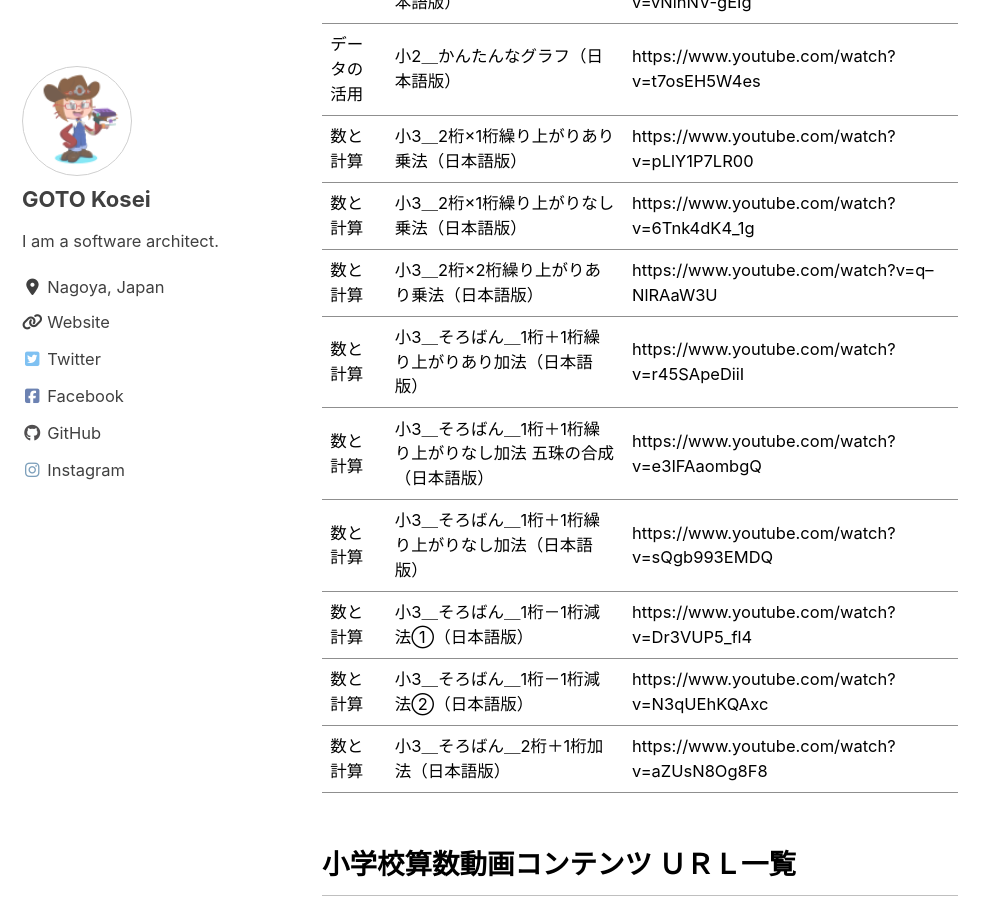
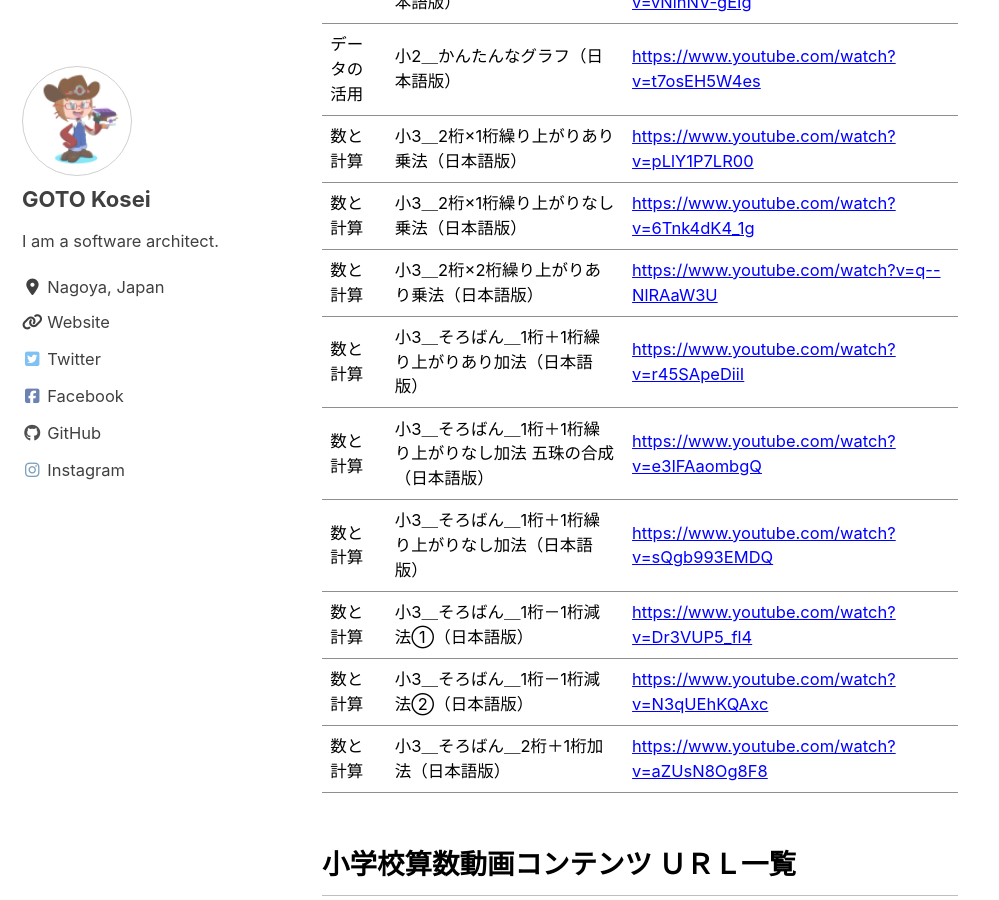
Before and after one commit to gtksi/gtksi.github.io, a Jekyll site: the page built from _posts/2020-05-16-京都教育大学YouTube動画.md, in a window 1280 px wide and 900 px high, scrolled down 2895 px. Shown: the whole window, without its empty margins (0-999 px from the left). Built offline with Jekyll 4.4.1, drawn with Linux system fonts in a browser that asks for light colours; cached includes are drawn as plain includes; nearby versions of some CDN libraries.

Commit message:
fix html link

```diff
--- a/_posts/2020-05-16-京都教育大学YouTube動画.md
+++ b/_posts/2020-05-16-京都教育大学YouTube動画.md
@@ -15,110 +15,110 @@ author_profile: true
 
 |領域|コンテンツ名|URL|
 |--|--|--|
-|数と計算|小1＿10の数の合成（日本語版）|https://www.youtube.com/watch?v=eV_V_eCA4wE|
-|数と計算|小1＿10の数の分解（日本語版）|https://www.youtube.com/watch?v=xXQ1qAG7J5E|
-|数と計算|小1＿数の合成（日本語訳） |https://www.youtube.com/watch?v=rkFefg1uhlI|
-|数と計算|小1＿数の数え方（日本語版）|https://www.youtube.com/watch?v=rJpYwe57YAM|
-|測定|小1＿時計＿長針と短針について（日本語版） |https://www.youtube.com/watch?v=zJIfqCsXyL8|
-|測定|小1＿時計はどれでしょう（日本語版）|https://www.youtube.com/watch?v=5aRiw4K19ww|
-|測定|小1＿時刻と時間＿定義（日本語版） |https://www.youtube.com/watch?v=UivsWlTORkA|
-|測定|小1＿長針と短針＿定義（日本語版） |https://www.youtube.com/watch?v=33ajklL57_Q|
-|数と計算|小2＿100より大きい数＿お金のはらいかた（日本語版）|https://www.youtube.com/watch?v=nVCZnuFrXVg|
-|数と計算|小2＿100より大きい数＿お金の計算のしかた（日本語版）|https://www.youtube.com/watch?v=hHqeB0wbYJw|
-|数と計算|小2＿1桁＋1桁繰り上がり1回加法（日本語版）|https://www.youtube.com/watch?v=rQgM8q5rh1I|
-|数と計算|小2＿1桁＋1桁繰り上がりなし加法（日本語版）|https://www.youtube.com/watch?v=b3zhvYhK76E|
-|数と計算|小2＿1桁×1桁繰り上がりあり乗法（日本語版）|https://www.youtube.com/watch?v=LMcV7AOZSCw|
-|数と計算|小2＿1桁×1桁繰り上がりなし乗法（日本語版）|https://www.youtube.com/watch?v=rSe3FuK4lV4|
-|数と計算|小2＿1桁－1桁繰り下がりなし減法（日本語版）|https://www.youtube.com/watch?v=x_jnU8gbBXY|
-|数と計算|小2＿2桁＋1桁繰り上がり1回加法（日本語版）|https://www.youtube.com/watch?v=YaXBPm34TCo|
-|数と計算|小2＿2桁＋1桁繰り上がり2回加法（日本語版）|https://www.youtube.com/watch?v=mGL7VIyFWTc|
-|数と計算|小2＿2桁＋1桁繰り上がりなし加法（日本語版）|https://www.youtube.com/watch?v=bn5gf2u3vNM|
-|数と計算|小2＿2桁－１桁繰り下がり1回減法（日本語版）|https://www.youtube.com/watch?v=VnU_gIe8dQY|
-|数と計算|小2＿2桁－１桁繰り下がりなし減法（日本語版）|https://www.youtube.com/watch?v=vJHvc_3VvtY|
-|数と計算|小2＿3桁＋2桁繰り上がり1回加法（日本語版）|https://www.youtube.com/watch?v=s2huzK91kgI|
-|数と計算|小2＿3桁＋2桁繰り上がり2回加法（日本語版）|https://www.youtube.com/watch?v=aWzAjvuF-9k|
-|数と計算|小2＿3桁＋2桁繰り上がりなし加法（日本語版）|https://www.youtube.com/watch?v=wsi1V-BsWwQ|
+|数と計算|小1＿10の数の合成（日本語版）|<https://www.youtube.com/watch?v=eV_V_eCA4wE>|
+|数と計算|小1＿10の数の分解（日本語版）|<https://www.youtube.com/watch?v=xXQ1qAG7J5E>|
+|数と計算|小1＿数の合成（日本語訳） |<https://www.youtube.com/watch?v=rkFefg1uhlI>|
+|数と計算|小1＿数の数え方（日本語版）|<https://www.youtube.com/watch?v=rJpYwe57YAM>|
+|測定|小1＿時計＿長針と短針について（日本語版） |<https://www.youtube.com/watch?v=zJIfqCsXyL8>|
+|測定|小1＿時計はどれでしょう（日本語版）|<https://www.youtube.com/watch?v=5aRiw4K19ww>|
+|測定|小1＿時刻と時間＿定義（日本語版） |<https://www.youtube.com/watch?v=UivsWlTORkA>|
+|測定|小1＿長針と短針＿定義（日本語版） |<https://www.youtube.com/watch?v=33ajklL57_Q>|
+|数と計算|小2＿100より大きい数＿お金のはらいかた（日本語版）|<https://www.youtube.com/watch?v=nVCZnuFrXVg>|
+|数と計算|小2＿100より大きい数＿お金の計算のしかた（日本語版）|<https://www.youtube.com/watch?v=hHqeB0wbYJw>|
+|数と計算|小2＿1桁＋1桁繰り上がり1回加法（日本語版）|<https://www.youtube.com/watch?v=rQgM8q5rh1I>|
+|数と計算|小2＿1桁＋1桁繰り上がりなし加法（日本語版）|<https://www.youtube.com/watch?v=b3zhvYhK76E>|
+|数と計算|小2＿1桁×1桁繰り上がりあり乗法（日本語版）|<https://www.youtube.com/watch?v=LMcV7AOZSCw>|
+|数と計算|小2＿1桁×1桁繰り上がりなし乗法（日本語版）|<https://www.youtube.com/watch?v=rSe3FuK4lV4>|
+|数と計算|小2＿1桁－1桁繰り下がりなし減法（日本語版）|<https://www.youtube.com/watch?v=x_jnU8gbBXY>|
+|数と計算|小2＿2桁＋1桁繰り上がり1回加法（日本語版）|<https://www.youtube.com/watch?v=YaXBPm34TCo>|
+|数と計算|小2＿2桁＋1桁繰り上がり2回加法（日本語版）|<https://www.youtube.com/watch?v=mGL7VIyFWTc>|
+|数と計算|小2＿2桁＋1桁繰り上がりなし加法（日本語版）|<https://www.youtube.com/watch?v=bn5gf2u3vNM>|
+|数と計算|小2＿2桁－１桁繰り下がり1回減法（日本語版）|<https://www.youtube.com/watch?v=VnU_gIe8dQY>|
+|数と計算|小2＿2桁－１桁繰り下がりなし減法（日本語版）|<https://www.youtube.com/watch?v=vJHvc_3VvtY>|
+|数と計算|小2＿3桁＋2桁繰り上がり1回加法（日本語版）|<https://www.youtube.com/watch?v=s2huzK91kgI>|
+|数と計算|小2＿3桁＋2桁繰り上がり2回加法（日本語版）|<https://www.youtube.com/watch?v=aWzAjvuF-9k>|
+|数と計算|小2＿3桁＋2桁繰り上がりなし加法（日本語版）|<https://www.youtube.com/watch?v=wsi1V-BsWwQ>|
 
 ## 小学校算数動画コンテンツ ＵＲＬ一覧
 
 |領域|コンテンツ名|URL|
 |--|--|--|
-|数と計算|小2＿3桁＋3桁繰り上がり1回加法（日本語版）|https://www.youtube.com/watch?v=tEHQ0JHHz_k|
-|数と計算|小2＿3桁＋3桁繰り上がりなし加法（日本語版）|https://www.youtube.com/watch?v=rejExGu-D6c|
-|数と計算|小2＿3桁－2桁繰り下がり1回減法①（日本語版）|https://www.youtube.com/watch?v=K-UP8HVYTBo|
-|数と計算|小2＿3桁－2桁繰り下がり1回減法②（日本語版）|https://www.youtube.com/watch?v=y9_43u97JjI|
-|数と計算|小2＿3桁－2桁繰り下がり2回減法（日本語版）|https://www.youtube.com/watch?v=6l6EreShO2s|
-|数と計算|小2＿3桁－2桁繰り下がりなし減法（日本語版）|https://www.youtube.com/watch?v=bGvK4rmPe4o|
-|数と計算|小2＿たすのかなひくのかな（日本語版）|https://www.youtube.com/watch?v=OADs4orPVeM|
-|数と計算|小2＿乗法＿乗法の文章問題の解き方①（日本語版） |https://www.youtube.com/watch?v=TB3aHhVqdt8|
-|数と計算|小2＿乗法＿乗法の文章問題の解き方②（日本語版） |https://www.youtube.com/watch?v=62avd0wQ100|
-|数と計算|小2＿乗法の式の立て方（日本語版） |https://www.youtube.com/watch?v=JfVR7Bbwzeo|
-|図形|小2＿三角形と四角形を見分けよう（日本語版）|https://www.youtube.com/watch?v=rGS0wSZIk2I|
-|測定|小2＿かさの単位（日本語版）|https://www.youtube.com/watch?v=AihPMqc_nro|
-|測定|小2＿時間の単位と関係（日本語版） |https://www.youtube.com/watch?v=vNlnNV-gEIg|
-|データの活用|小2＿かんたんなグラフ（日本語版）|https://www.youtube.com/watch?v=t7osEH5W4es|
-|数と計算|小3＿2桁×1桁繰り上がりあり乗法（日本語版）|https://www.youtube.com/watch?v=pLlY1P7LR00|
-|数と計算|小3＿2桁×1桁繰り上がりなし乗法（日本語版）|https://www.youtube.com/watch?v=6Tnk4dK4_1g|
-|数と計算|小3＿2桁×2桁繰り上がりあり乗法（日本語版）|https://www.youtube.com/watch?v=q--NlRAaW3U|
-|数と計算|小3＿そろばん＿1桁＋1桁繰り上がりあり加法（日本語版）|https://www.youtube.com/watch?v=r45SApeDiiI|
-|数と計算|小3＿そろばん＿1桁＋1桁繰り上がりなし加法 五珠の合成（日本語版）|https://www.youtube.com/watch?v=e3IFAaombgQ|
-|数と計算|小3＿そろばん＿1桁＋1桁繰り上がりなし加法（日本語版）|https://www.youtube.com/watch?v=sQgb993EMDQ|
-|数と計算|小3＿そろばん＿1桁－1桁減法①（日本語版）|https://www.youtube.com/watch?v=Dr3VUP5_fl4|
-|数と計算|小3＿そろばん＿1桁－1桁減法②（日本語版）|https://www.youtube.com/watch?v=N3qUEhKQAxc|
-|数と計算|小3＿そろばん＿2桁＋1桁加法（日本語版）|https://www.youtube.com/watch?v=aZUsN8Og8F8|
+|数と計算|小2＿3桁＋3桁繰り上がり1回加法（日本語版）|<https://www.youtube.com/watch?v=tEHQ0JHHz_k>|
+|数と計算|小2＿3桁＋3桁繰り上がりなし加法（日本語版）|<https://www.youtube.com/watch?v=rejExGu-D6c>|
+|数と計算|小2＿3桁－2桁繰り下がり1回減法①（日本語版）|<https://www.youtube.com/watch?v=K-UP8HVYTBo>|
+|数と計算|小2＿3桁－2桁繰り下がり1回減法②（日本語版）|<https://www.youtube.com/watch?v=y9_43u97JjI>|
+|数と計算|小2＿3桁－2桁繰り下がり2回減法（日本語版）|<https://www.youtube.com/watch?v=6l6EreShO2s>|
+|数と計算|小2＿3桁－2桁繰り下がりなし減法（日本語版）|<https://www.youtube.com/watch?v=bGvK4rmPe4o>|
+|数と計算|小2＿たすのかなひくのかな（日本語版）|<https://www.youtube.com/watch?v=OADs4orPVeM>|
+|数と計算|小2＿乗法＿乗法の文章問題の解き方①（日本語版） |<https://www.youtube.com/watch?v=TB3aHhVqdt8>|
+|数と計算|小2＿乗法＿乗法の文章問題の解き方②（日本語版） |<https://www.youtube.com/watch?v=62avd0wQ100>|
+|数と計算|小2＿乗法の式の立て方（日本語版） |<https://www.youtube.com/watch?v=JfVR7Bbwzeo>|
+|図形|小2＿三角形と四角形を見分けよう（日本語版）|<https://www.youtube.com/watch?v=rGS0wSZIk2I>|
+|測定|小2＿かさの単位（日本語版）|<https://www.youtube.com/watch?v=AihPMqc_nro>|
+|測定|小2＿時間の単位と関係（日本語版） |<https://www.youtube.com/watch?v=vNlnNV-gEIg>|
+|データの活用|小2＿かんたんなグラフ（日本語版）|<https://www.youtube.com/watch?v=t7osEH5W4es>|
+|数と計算|小3＿2桁×1桁繰り上がりあり乗法（日本語版）|<https://www.youtube.com/watch?v=pLlY1P7LR00>|
+|数と計算|小3＿2桁×1桁繰り上がりなし乗法（日本語版）|<https://www.youtube.com/watch?v=6Tnk4dK4_1g>|
+|数と計算|小3＿2桁×2桁繰り上がりあり乗法（日本語版）|<https://www.youtube.com/watch?v=q--NlRAaW3U>|
+|数と計算|小3＿そろばん＿1桁＋1桁繰り上がりあり加法（日本語版）|<https://www.youtube.com/watch?v=r45SApeDiiI>|
+|数と計算|小3＿そろばん＿1桁＋1桁繰り上がりなし加法 五珠の合成（日本語版）|<https://www.youtube.com/watch?v=e3IFAaombgQ>|
+|数と計算|小3＿そろばん＿1桁＋1桁繰り上がりなし加法（日本語版）|<https://www.youtube.com/watch?v=sQgb993EMDQ>|
+|数と計算|小3＿そろばん＿1桁－1桁減法①（日本語版）|<https://www.youtube.com/watch?v=Dr3VUP5_fl4>|
+|数と計算|小3＿そろばん＿1桁－1桁減法②（日本語版）|<https://www.youtube.com/watch?v=N3qUEhKQAxc>|
+|数と計算|小3＿そろばん＿2桁＋1桁加法（日本語版）|<https://www.youtube.com/watch?v=aZUsN8Og8F8>|
 
 ## 小学校算数動画コンテンツ ＵＲＬ一覧
 
 |領域|コンテンツ名|URL|
 |--|--|--|
-|数と計算|小3＿そろばん＿2桁＋2桁加法（日本語版）|https://www.youtube.com/watch?v=1Dx-7a2N4B0|
-|数と計算|小3＿そろばん＿2桁－1桁繰り下がりあり減法（日本語版）|https://www.youtube.com/watch?v=iK4u75K_puM|
-|数と計算|小3＿そろばん＿2桁－1桁繰り下がりあり減法＿数字変更（日本語版）|https://www.youtube.com/watch?v=GEjEPxP0_14|
-|数と計算|小3＿そろばん＿2桁－2桁減法（日本語版）|https://www.youtube.com/watch?v=Ghcull7qbIs|
-|数と計算|小3＿そろばん＿基本（日本語版）|https://www.youtube.com/watch?v=YCSE-YoCK8U|
-|数と計算|小3＿そろばん＿数の置き方①（日本語版）|https://www.youtube.com/watch?v=mHFK737M6gc|
-|数と計算|小3＿そろばん＿数の置き方②（日本語版）|https://www.youtube.com/watch?v=tulhECVWfOg|
-|数と計算|小3＿わり算の計算 等分除（日本語版） |https://www.youtube.com/watch?v=bcRbpy_o45I|
-|数と計算|小3＿わり算の計算 包含除（日本語版） |https://www.youtube.com/watch?v=lFkKFbqEOyc|
-|数と計算|小3＿小数1位＋小数1位繰り上がり1回加法（日本語版）|https://www.youtube.com/watch?v=dOsvDjwExGI|
-|数と計算|小3＿小数1位＋整数加法（日本語版）|https://www.youtube.com/watch?v=Tw6VDILYyvs|
-|数と計算|小3＿小数1位－小数1位減法（日本語版）|https://www.youtube.com/watch?v=yuT32eOQEy4|
-|数と計算|小3＿小数1位－小数2位減法（日本語版）|https://www.youtube.com/watch?v=GgLVrk6YOw0|
-|数と計算|小3＿小数1位－整数減法（日本語版）|https://www.youtube.com/watch?v=crRSHFk_KzA|
-|数と計算|小3＿小数2位－小数1位減法（日本語版）|https://www.youtube.com/watch?v=XVm6fkfcUQQ|
-|数と計算|小3＿小数第一位の加法（日本語版） |https://www.youtube.com/watch?v=oCTBnGlAAHo|
-|数と計算|小3＿整数＋小数1位加法（日本語版）|https://www.youtube.com/watch?v=Su6yG_eydtU|
-|数と計算|小3＿整数－小数1位減法（日本語版）|https://www.youtube.com/watch?v=ZRA5QABLUMM|
-|数と計算|小3＿分数のたし算＿同分母の計算（日本語版）|https://www.youtube.com/watch?v=ZYorNY2Xdag|
-|数と計算|小3＿分数のひき算＿同分母の計算（日本語版） |https://www.youtube.com/watch?v=C_YPqPdcFOY|
-|数と計算|小3＿分数の意味表し方（日本語版）|https://www.youtube.com/watch?v=hOEZp-3wZ8I|
-|数と計算|小3＿分数の考え方（日本語版）|https://www.youtube.com/watch?v=zvlpKzSnihw|
-|図形|小3＿円＿円のかき方（日本語版）|https://www.youtube.com/watch?v=WVD9-7b9FgI|
+|数と計算|小3＿そろばん＿2桁＋2桁加法（日本語版）|<https://www.youtube.com/watch?v=1Dx-7a2N4B0>|
+|数と計算|小3＿そろばん＿2桁－1桁繰り下がりあり減法（日本語版）|<https://www.youtube.com/watch?v=iK4u75K_puM>|
+|数と計算|小3＿そろばん＿2桁－1桁繰り下がりあり減法＿数字変更（日本語版）|<https://www.youtube.com/watch?v=GEjEPxP0_14>|
+|数と計算|小3＿そろばん＿2桁－2桁減法（日本語版）|<https://www.youtube.com/watch?v=Ghcull7qbIs>|
+|数と計算|小3＿そろばん＿基本（日本語版）|<https://www.youtube.com/watch?v=YCSE-YoCK8U>|
+|数と計算|小3＿そろばん＿数の置き方①（日本語版）|<https://www.youtube.com/watch?v=mHFK737M6gc>|
+|数と計算|小3＿そろばん＿数の置き方②（日本語版）|<https://www.youtube.com/watch?v=tulhECVWfOg>|
+|数と計算|小3＿わり算の計算 等分除（日本語版） |<https://www.youtube.com/watch?v=bcRbpy_o45I>|
+|数と計算|小3＿わり算の計算 包含除（日本語版） |<https://www.youtube.com/watch?v=lFkKFbqEOyc>|
+|数と計算|小3＿小数1位＋小数1位繰り上がり1回加法（日本語版）|<https://www.youtube.com/watch?v=dOsvDjwExGI>|
+|数と計算|小3＿小数1位＋整数加法（日本語版）|<https://www.youtube.com/watch?v=Tw6VDILYyvs>|
+|数と計算|小3＿小数1位－小数1位減法（日本語版）|<https://www.youtube.com/watch?v=yuT32eOQEy4>|
+|数と計算|小3＿小数1位－小数2位減法（日本語版）|<https://www.youtube.com/watch?v=GgLVrk6YOw0>|
+|数と計算|小3＿小数1位－整数減法（日本語版）|<https://www.youtube.com/watch?v=crRSHFk_KzA>|
+|数と計算|小3＿小数2位－小数1位減法（日本語版）|<https://www.youtube.com/watch?v=XVm6fkfcUQQ>|
+|数と計算|小3＿小数第一位の加法（日本語版） |<https://www.youtube.com/watch?v=oCTBnGlAAHo>|
+|数と計算|小3＿整数＋小数1位加法（日本語版）|<https://www.youtube.com/watch?v=Su6yG_eydtU>|
+|数と計算|小3＿整数－小数1位減法（日本語版）|<https://www.youtube.com/watch?v=ZRA5QABLUMM>|
+|数と計算|小3＿分数のたし算＿同分母の計算（日本語版）|<https://www.youtube.com/watch?v=ZYorNY2Xdag>|
+|数と計算|小3＿分数のひき算＿同分母の計算（日本語版） |<https://www.youtube.com/watch?v=C_YPqPdcFOY>|
+|数と計算|小3＿分数の意味表し方（日本語版）|<https://www.youtube.com/watch?v=hOEZp-3wZ8I>|
+|数と計算|小3＿分数の考え方（日本語版）|<https://www.youtube.com/watch?v=zvlpKzSnihw>|
+|図形|小3＿円＿円のかき方（日本語版）|<https://www.youtube.com/watch?v=WVD9-7b9FgI>|
 
 ## 小学校算数動画コンテンツ ＵＲＬ一覧
 
 |領域|コンテンツ名|URL|
 |--|--|--|
-|図形|小3＿円＿円の半径と直径（日本語版）|https://www.youtube.com/watch?v=EqcZmW7qz5c|
-|図形|小3＿円と球＿球について（日本語版）|https://www.youtube.com/watch?v=QkqTT82iTq8|
-|図形|小3＿二等辺三角形＿かきかた（日本語版）|https://www.youtube.com/watch?v=GfTmyw3iyHs|
-|図形|小3＿平行線の書き方 三角定規（日本語版）|https://www.youtube.com/watch?v=ib62wOowwSU|
-|測定|小3＿時刻と時間の計算＿足し算（日本語版） |https://www.youtube.com/watch?v=nlndU2pDr_A|
-|測定|小3＿重さの単位変換（㎏→g）（日本語版） |https://www.youtube.com/watch?v=jAhplV36MP8|
-|測定|小3＿長さの単位変換（km→ｍ)（日本語版）|https://www.youtube.com/watch?v=wqR96bDZGbM|
-|測定|小3＿長さの単位変換（m→cｍ）（日本語版） |https://www.youtube.com/watch?v=S5rhJn1mp6A|
-|測定|小3＿長さの単位変換＿mをcmにかえる問題＿応用編（日本語版）|https://www.youtube.com/watch?v=FqqfE39A8nc|
-|数と計算|小4＿1桁÷1桁あまりあり除法（日本語版）|https://www.youtube.com/watch?v=ExfPtXJSij0|
-|数と計算|小4＿1桁÷1桁あまりなし除法（日本語版）|https://www.youtube.com/watch?v=O_eGPwQ-Dyk|
-|数と計算|小4＿2桁÷1桁あまりあり除法（日本語版）|https://www.youtube.com/watch?v=HqqF9sWZNQ0|
-|数と計算|小4＿2桁÷1桁あまりなし除法（日本語版）|https://www.youtube.com/watch?v=z1Ayegt0TJo|
-|数と計算|小4＿2桁÷2桁あまりあり除法（日本語版）|https://www.youtube.com/watch?v=5ri_ztMPlwQ|
-|数と計算|小4＿2桁÷2桁あまりなし除法（日本語版）|https://www.youtube.com/watch?v=wg9DFt2vIaY|
-|数と計算|小4＿3桁÷1桁あまりあり除法（日本語版）|https://www.youtube.com/watch?v=nWvVvcqkYMM|
-|数と計算|小4＿3桁÷1桁あまりなし除法（日本語版）|https://www.youtube.com/watch?v=T6NWOwpje80|
-|数と計算|小4＿3桁÷2桁あまりあり除法（日本語版）|https://www.youtube.com/watch?v=4Mxb5kj_SSY|
-|数と計算|小4＿3桁÷2桁あまりなし除法（日本語版）|https://www.youtube.com/watch?v=oL-SEcXP894|
-|数と計算|小4＿概数＿四捨五入（日本語版）|https://www.youtube.com/watch?v=1WrqgECEbJQ|
-|数と計算|小4＿概数のかけ算（日本語版）|https://www.youtube.com/watch?v=RyPhh6yDDR0|
-|数と計算|小4＿小数1位×整数乗法（日本語版）|https://www.youtube.com/watch?v=CMO4z3F0DuY|
-|数と計算|小4＿小数2位＋小数1位加法（日本語版）|https://www.youtube.com/watch?v=F9hydBDLoSk|
+|図形|小3＿円＿円の半径と直径（日本語版）|<https://www.youtube.com/watch?v=EqcZmW7qz5c>|
+|図形|小3＿円と球＿球について（日本語版）|<https://www.youtube.com/watch?v=QkqTT82iTq8>|
+|図形|小3＿二等辺三角形＿かきかた（日本語版）|<https://www.youtube.com/watch?v=GfTmyw3iyHs>|
+|図形|小3＿平行線の書き方 三角定規（日本語版）|<https://www.youtube.com/watch?v=ib62wOowwSU>|
+|測定|小3＿時刻と時間の計算＿足し算（日本語版） |<https://www.youtube.com/watch?v=nlndU2pDr_A>|
+|測定|小3＿重さの単位変換（㎏→g）（日本語版） |<https://www.youtube.com/watch?v=jAhplV36MP8>|
+|測定|小3＿長さの単位変換（km→ｍ)（日本語版）|<https://www.youtube.com/watch?v=wqR96bDZGbM>|
+|測定|小3＿長さの単位変換（m→cｍ）（日本語版） |<https://www.youtube.com/watch?v=S5rhJn1mp6A>|
+|測定|小3＿長さの単位変換＿mをcmにかえる問題＿応用編（日本語版）|<https://www.youtube.com/watch?v=FqqfE39A8nc>|
+|数と計算|小4＿1桁÷1桁あまりあり除法（日本語版）|<https://www.youtube.com/watch?v=ExfPtXJSij0>|
+|数と計算|小4＿1桁÷1桁あまりなし除法（日本語版）|<https://www.youtube.com/watch?v=O_eGPwQ-Dyk>|
+|数と計算|小4＿2桁÷1桁あまりあり除法（日本語版）|<https://www.youtube.com/watch?v=HqqF9sWZNQ0>|
+|数と計算|小4＿2桁÷1桁あまりなし除法（日本語版）|<https://www.youtube.com/watch?v=z1Ayegt0TJo>|
+|数と計算|小4＿2桁÷2桁あまりあり除法（日本語版）|<https://www.youtube.com/watch?v=5ri_ztMPlwQ>|
+|数と計算|小4＿2桁÷2桁あまりなし除法（日本語版）|<https://www.youtube.com/watch?v=wg9DFt2vIaY>|
+|数と計算|小4＿3桁÷1桁あまりあり除法（日本語版）|<https://www.youtube.com/watch?v=nWvVvcqkYMM>|
+|数と計算|小4＿3桁÷1桁あまりなし除法（日本語版）|<https://www.youtube.com/watch?v=T6NWOwpje80>|
+|数と計算|小4＿3桁÷2桁あまりあり除法（日本語版）|<https://www.youtube.com/watch?v=4Mxb5kj_SSY>|
+|数と計算|小4＿3桁÷2桁あまりなし除法（日本語版）|<https://www.youtube.com/watch?v=oL-SEcXP894>|
+|数と計算|小4＿概数＿四捨五入（日本語版）|<https://www.youtube.com/watch?v=1WrqgECEbJQ>|
+|数と計算|小4＿概数のかけ算（日本語版）|<https://www.youtube.com/watch?v=RyPhh6yDDR0>|
+|数と計算|小4＿小数1位×整数乗法（日本語版）|<https://www.youtube.com/watch?v=CMO4z3F0DuY>|
+|数と計算|小4＿小数2位＋小数1位加法（日本語版）|<https://www.youtube.com/watch?v=F9hydBDLoSk>|
```
